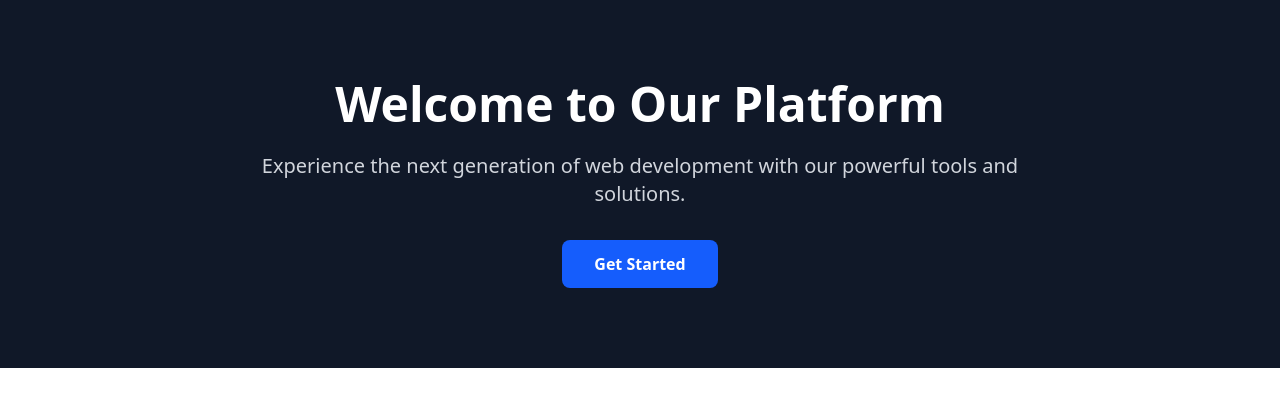
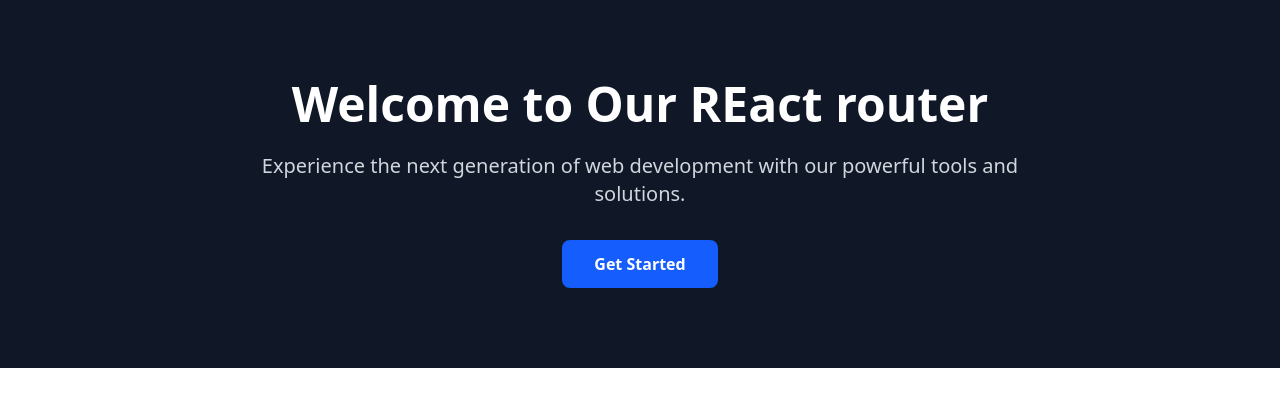
Before and after one commit to oddedodd/noroff-project-exam-02, a React (Vite) app: page / in a window 1280 px wide. Shown: the top 406 px of the page. Built offline with nearby package versions, Linux system fonts and the light colour scheme.

Commit message:
dev branch

```diff
--- a/src/App.jsx
+++ b/src/App.jsx
@@ -1,18 +1,22 @@
 function App() {
-
   return (
     <div className="bg-gray-900 text-white py-20">
       <div className="container mx-auto px-4">
         <div className="max-w-3xl mx-auto text-center">
-         <h1 className="text-5xl font-bold mb-6">Welcome to Our Platform</h1>
-         <p className="text-xl text-gray-300 mb-8">Experience the next generation of web development with our powerful tools and solutions.</p>
+          <h1 className="text-5xl font-bold mb-6">
+            Welcome to Our REact router
+          </h1>
+          <p className="text-xl text-gray-300 mb-8">
+            Experience the next generation of web development with our powerful
+            tools and solutions.
+          </p>
           <button className="bg-blue-600 hover:bg-blue-700 text-white font-bold py-3 px-8 rounded-lg transition duration-300">
             Get Started
           </button>
         </div>
       </div>
     </div>
-  )
+  );
 }
 
-export default App
+export default App;
```
Lines whose indentation alone changed are shown as unchanged.
